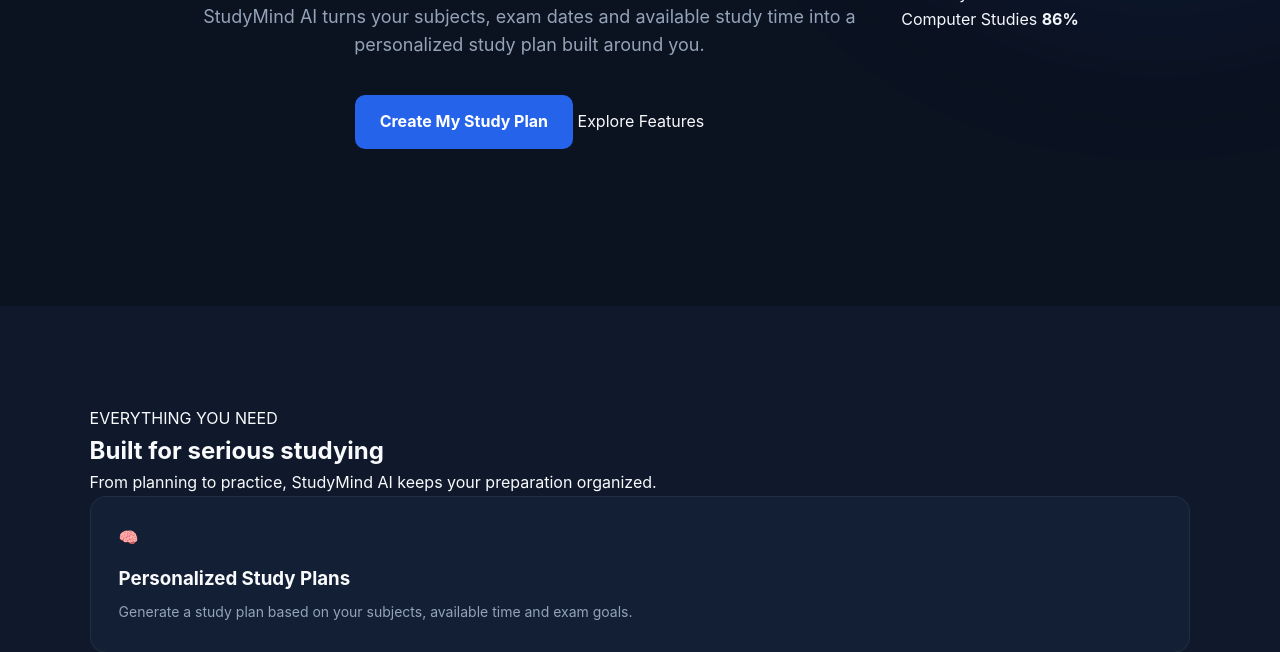
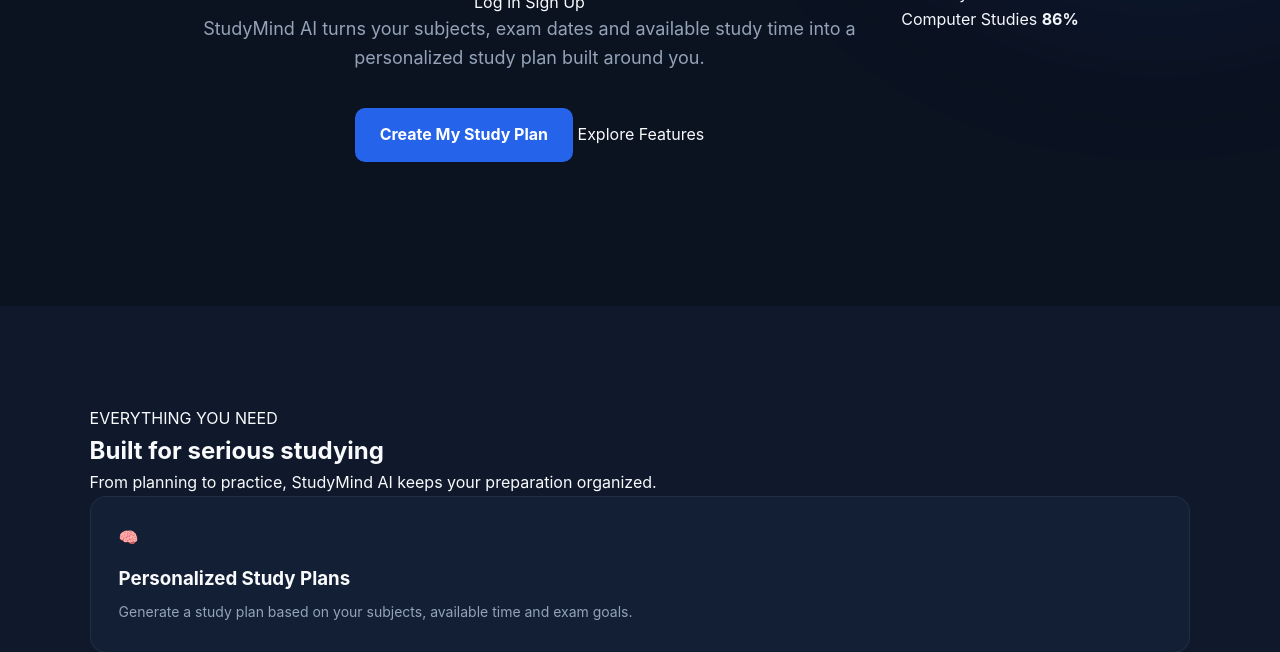
Before and after one commit to CJ514878/StudyMind-AI-App, a website: page index.html in a window 1280 px wide. Shown: the part 448-1100 px from the top of the page. Drawn offline with Linux system fonts and the light colour scheme.

Commit message:
Update index.html

```diff
--- a/index.html
+++ b/index.html
@@ -55,6 +55,17 @@
             Study smarter.<br>
             <span>Achieve more.</span>
         </h1>
+<div class="auth-home-buttons">
+
+    <a href="login.html" class="home-login-button">
+        Log In
+    </a>
+
+    <a href="signup.html" class="home-signup-button">
+        Sign Up
+    </a>
+
+</div>
 
         <p>
             StudyMind AI turns your subjects, exam dates and
```
